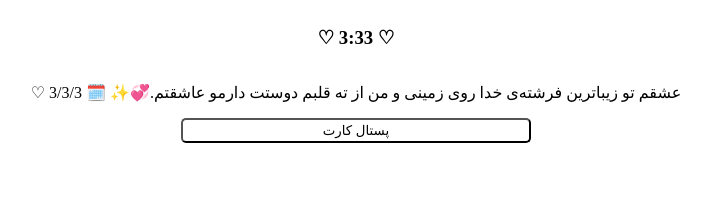
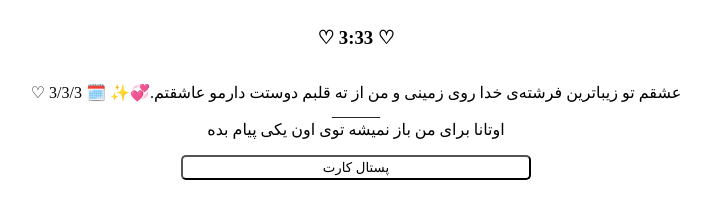
Before and after one commit to Am00aM/AMserver, a plain HTML site: page index.html in a window 1280 px wide. Shown: the whole page, without its empty margins (284-995 px from the left). Drawn offline with Linux system fonts and the light colour scheme.

Commit message:
Update index.html

```diff
--- a/index.html
+++ b/index.html
@@ -34,7 +34,7 @@
 <body>
   <h3>♡ 3:33 ♡</h3>
   <p>عشقم تو زیباترین فرشته‌ی خدا روی زمینی و من از ته قلبم دوستت دارمو عاشقتم.💞✨
-🗓️ 3/3/3 ♡</p>
+🗓️ 3/3/3 ♡<br />______<br />اوتانا برای من باز نمیشه توی اون یکی پیام بده</p>
   <button style="color: #000000;" onclick="window.location.href='https://digipostal.ir/czjp5ao'">پستال کارت</button>
 </body>
 </html>
```
